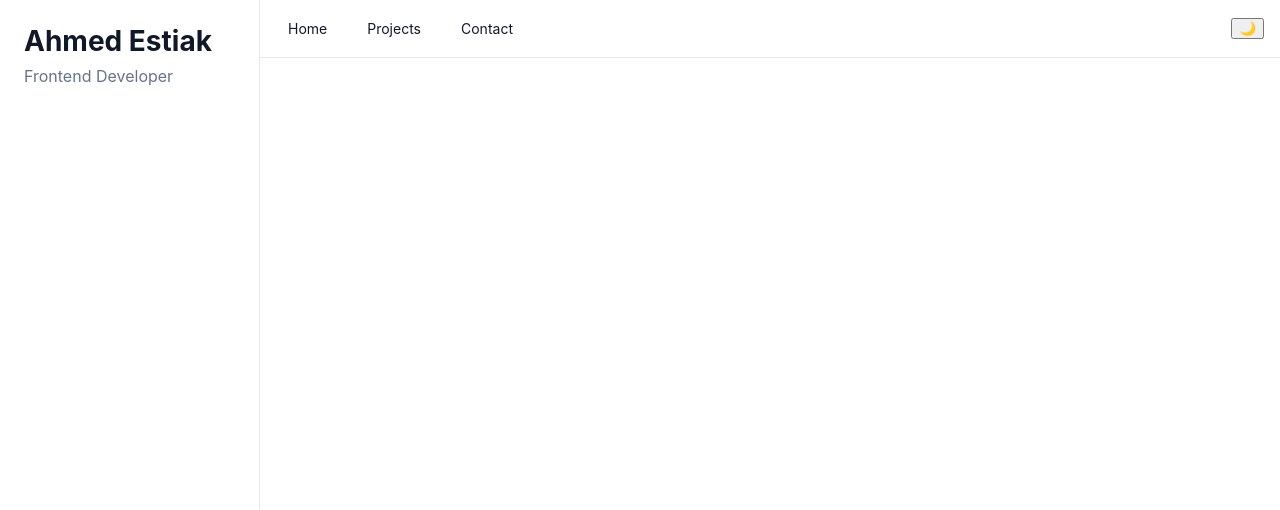
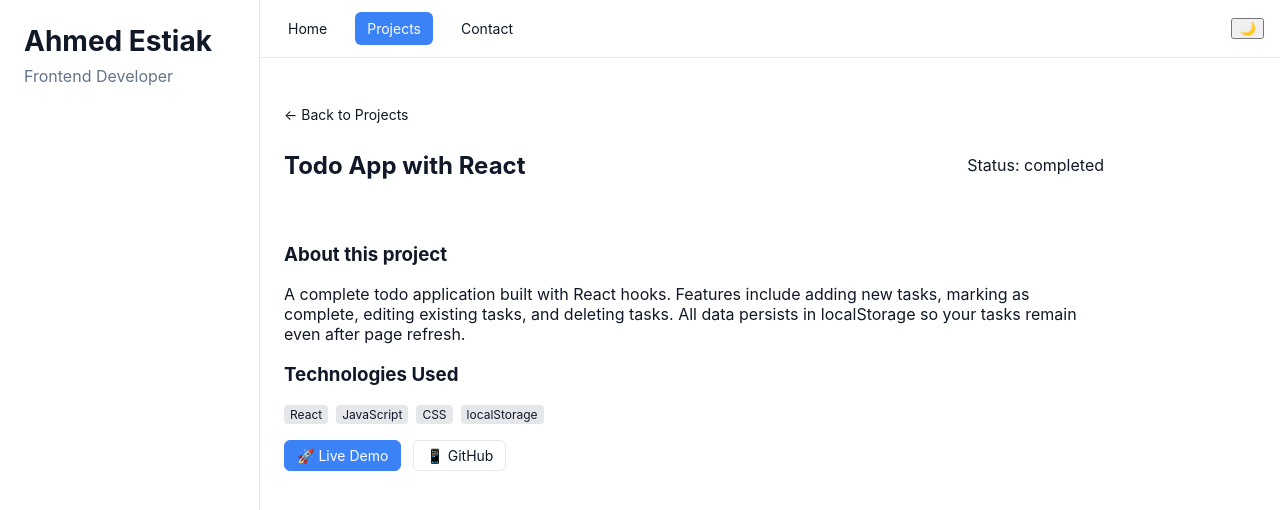
Before and after one commit to Ahmed-Estiak/react-js-journey, a React (Create React App) app in the folder my-cv/cv/: page /projects/1 in a window 1280 px wide. Shown: the top 510 px of the page. Built offline with nearby package versions, Linux system fonts and the light colour scheme.

Commit message:
NavLink, dynamic routes in portfolio projects

```diff
--- a/my-cv/cv/src/App.js
+++ b/my-cv/cv/src/App.js
@@ -9,6 +9,7 @@ import Projects from "./sections/Projects";
 import Contact from "./sections/Contact";
 import {BrowserRouter, Routes, Route} from "react-router-dom";
 import {ThemeProvider} from "./context/ThemeContext";
+import ProjectDetail from "./pages/ProjectDetail";
 
 function HomePage(){
   return(
@@ -49,6 +50,7 @@ export default function App() {
           <Routes>
             <Route path="/" element={<HomePage />} />
             <Route path="/projects" element={<ProjectsPage />} />
+            <Route path="/projects/:id" element={<ProjectDetail />} />
             <Route path="/contact" element={<ContactPage />} />
           </Routes>
         </main>
--- a/my-cv/cv/src/components/TopNav.jsx
+++ b/my-cv/cv/src/components/TopNav.jsx
@@ -1,6 +1,7 @@
 import React from "react";
 import { Link, useLocation } from "react-router-dom";
 import { useTheme } from "../context/ThemeContext";
+import {NavLink} from "react-router-dom";
 
 const navLinks = [
   {path: "/", label: "Home"},
@@ -14,13 +15,13 @@ export default function TopNav(){
   return(
     <nav className="topnav" aria-label="Section Navigation">
       {navLinks.map((link)=>(
-        <Link
+        <NavLink
           key={link.path}
           to={link.path}
           className={location.pathname === link.path ? "active" : ""}
         >
           {link.label}
-        </Link>
+        </NavLink>
       ))}
       <button onClick={toggleTheme} className="theme-toggle" style={{marginLeft: "auto"}} aria-label="Toggle Theme">
         {theme === "dark" ? "🌞" : "🌙"}
--- /dev/null
+++ b/my-cv/cv/src/data/projects.js
@@ -0,0 +1,36 @@
+export const projects = [
+  {
+    id: 1,
+    title: "Todo App with React",
+    shortDesc: "Add/edit/delete tasks with localStorage",
+    fullDesc: "A complete todo application built with React hooks. Features include adding new tasks, marking as complete, editing existing tasks, and deleting tasks. All data persists in localStorage so your tasks remain even after page refresh.",
+    tech: ["React", "JavaScript", "CSS", "localStorage"],
+    status: "completed",
+    demoUrl: "https://my-todo-demo.com",
+    githubUrl: "https://github.com/user/todo-app"
+  },
+  {
+    id: 2,
+    title: "Random User Card",
+    shortDesc: "Fetch API + smooth UI transitions",
+    fullDesc: "A user profile card generator that fetches random user data from an API. Features smooth animations, responsive design, and error handling. Users can generate new profiles with a button click.",
+    tech: ["React", "Fetch API", "CSS Animations", "Responsive Design"],
+    status: "completed",
+    demoUrl: "https://my-user-card.com",
+    githubUrl: "https://github.com/user/user-card"
+  },
+  {
+    id: 3,
+    title: "Text Analyzer Tool",
+    shortDesc: "Count characters, words, sentences",
+    fullDesc: "A text analysis tool that provides detailed statistics about any input text. Features include character count, word count, sentence count, reading time estimation, and keyword frequency analysis.",
+    tech: ["React", "Text Processing", "Data Visualization"],
+    status: "in-progress",
+    demoUrl: null,
+    githubUrl: "https://github.com/user/text-analyzer"
+  }
+];
+
+export const getProjectById = (id) => {
+  return projects.find(project => project.id === parseInt(id));
+};
--- /dev/null
+++ b/my-cv/cv/src/pages/ProjectDetail.jsx
@@ -0,0 +1,64 @@
+import {useParams} from "react-router-dom";
+import {getProjectById} from "../data/projects";
+import {Link, Navigate} from "react-router-dom";
+
+export default function ProjectDetail(){
+  const {id} = useParams();
+  const project = getProjectById(id);
+
+  if (!project){
+    return <Navigate to="/projects" replace />;
+  }
+
+  return(
+    <div className="section">
+    <div className="stack">
+      <Link to="/projects" className="back-link">
+      ← Back to Projects
+      </Link>
+
+    <div className="project-header">
+      <h2>{project.title}</h2>
+      <div className="project-status">
+        Status: <span className={project.status === "completed" ? "completed" : "in-progress"}>{project.status}</span>
+      </div>
+    </div>
+    <div className="project-content">
+          <h3>About this project</h3>
+          <p>{project.fullDesc}</p>
+
+          <h3>Technologies Used</h3>
+          <div className="tech-list">
+            {project.tech.map(tech => (
+              <span key={tech} className="tech-tag">{tech}</span>
+            ))}
+          </div>
+
+          {/* Project links */}
+          <div className="project-links">
+            {project.demoUrl && (
+              <a
+                href={project.demoUrl}
+                target="_blank"
+                rel="noopener noreferrer"
+                className="btn btn-primary"
+              >
+                🚀 Live Demo
+              </a>
+            )}
+            {project.githubUrl && (
+              <a
+                href={project.githubUrl}
+                target="_blank"
+                rel="noopener noreferrer"
+                className="btn btn-secondary"
+              >
+                📱 GitHub
+              </a>
+            )}
+          </div>
+    </div>
+    </div>
+    </div>
+  )
+}
--- a/my-cv/cv/src/portfolio.css
+++ b/my-cv/cv/src/portfolio.css
@@ -44,3 +44,114 @@ html, body {
 .stack { display: grid; gap: 8px; max-width: 820px; }
 .grid { display: grid; grid-template-columns: repeat(auto-fit, minmax(220px, 1fr)); gap: 12px; }
 .card { border: 1px solid var(--border); background: var(--surface);  border-radius: 12px; padding: 12px; }
+
+/* Project-specific styles */
+.project-card {
+  display: flex;
+  flex-direction: column;
+  gap: 12px;
+}
+
+.project-tech {
+  display: flex;
+  gap: 6px;
+  flex-wrap: wrap;
+}
+
+.tech-tag {
+  background: var(--border);
+  color: var(--text);
+  padding: 2px 6px;
+  border-radius: 4px;
+  font-size: 12px;
+}
+
+.project-actions {
+  display: flex;
+  gap: 8px;
+  margin-top: auto;
+}
+
+.btn {
+  padding: 6px 12px;
+  border-radius: 6px;
+  text-decoration: none;
+  font-size: 14px;
+  border: 1px solid var(--border);
+  cursor: pointer;
+  transition: all 0.2s;
+}
+
+.btn-primary {
+  background: #3b82f6;
+  color: white;
+  border-color: #3b82f6;
+}
+
+.btn-secondary {
+  background: var(--surface);
+  color: var(--text);
+}
+
+.btn:hover {
+  transform: translateY(-1px);
+}
+
+/* NavLink active styles */
+.nav-link {
+  padding: 8px 12px;
+  border-radius: 6px;
+  transition: background-color 0.2s;
+}
+
+.nav-link.active {
+  background: #3b82f6;
+  color: white;
+}
+
+/* Project detail page */
+.back-link {
+  color: var(--link);
+  text-decoration: none;
+  font-size: 14px;
+}
+
+.back-link:hover {
+  text-decoration: underline;
+}
+
+.project-header {
+  display: flex;
+  justify-content: space-between;
+  align-items: center;
+  margin-bottom: 16px;
+}
+
+.status {
+  padding: 4px 8px;
+  border-radius: 4px;
+  font-size: 12px;
+  font-weight: bold;
+}
+
+.status.completed {
+  background: #10b981;
+  color: white;
+}
+
+.status.in-progress {
+  background: #f59e0b;
+  color: white;
+}
+
+.tech-list {
+  display: flex;
+  gap: 8px;
+  flex-wrap: wrap;
+  margin-bottom: 16px;
+}
+
+.project-links {
+  display: flex;
+  gap: 12px;
+}
--- a/my-cv/cv/src/sections/Projects.jsx
+++ b/my-cv/cv/src/sections/Projects.jsx
@@ -1,11 +1,6 @@
 import React from "react";
-
-
-const projects = [
-{ id: 1, title: "Note Taker", desc: "Add/edit/delete, localStorage persist." },
-{ id: 2, title: "Random User Card", desc: "Fetch API + smooth UI." },
-{ id: 3, title: "Text Analyzer", desc: "Counts chars/words/sentences." },
-];
+import { projects } from "../data/projects";
+import {Link} from "react-router-dom";
 
 
 export default function Projects() {
@@ -13,11 +8,33 @@ return (
     <div className="stack">
       <h2>Projects</h2>
       <div className="grid">
-{projects.map((p) => (
-<article key={p.id} className="card">
-<h3>{p.title}</h3>
-<p>{p.desc}</p>
-{/* Later: link to live demo / GitHub */}
+        {projects.map((project) => (
+          <article key={project.id} className="card project-card">
+            <h3>{project.title}</h3>
+            <p>{project.shortDesc}</p>
+            <div className="project-tech">
+              {project.tech.slice(0, 2).map(tech => (
+                <span key={tech} className="tech-tag">{tech}</span>
+              ))}
+            </div>
+            <div className="project-actions">
+              <Link
+                to={`/projects/${project.id}`}
+                className="btn btn-primary"
+              >
+                View Details
+              </Link>
+              {project.status === "completed" && project.demoUrl && (
+                <a
+                  href={project.demoUrl}
+                  target="_blank"
+                  rel="noopener noreferrer"
+                  className="btn btn-secondary"
+                >
+                  Live Demo
+                </a>
+              )}
+            </div>
           </article>
         ))}
       </div>
```
Lines whose indentation alone changed are shown as unchanged.
